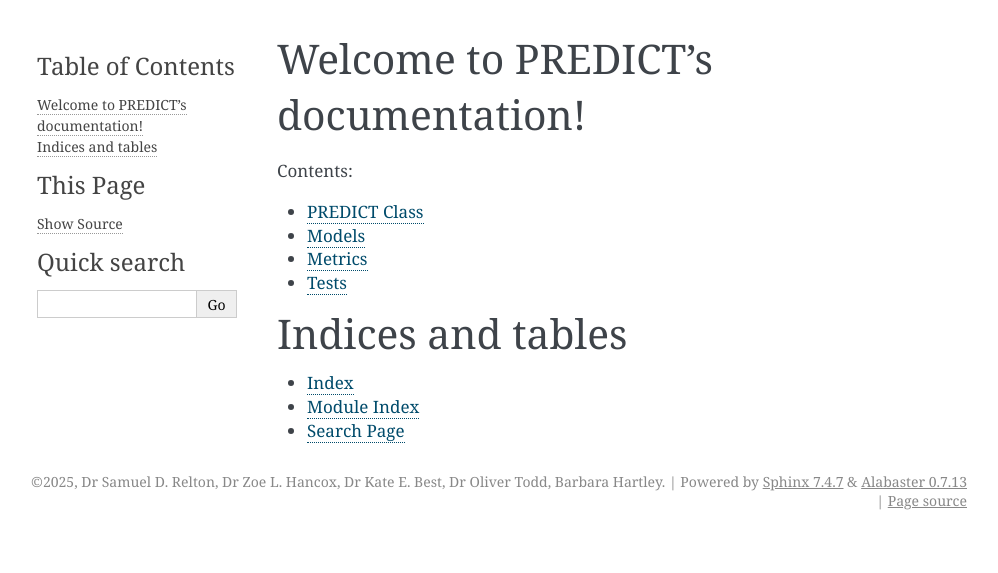
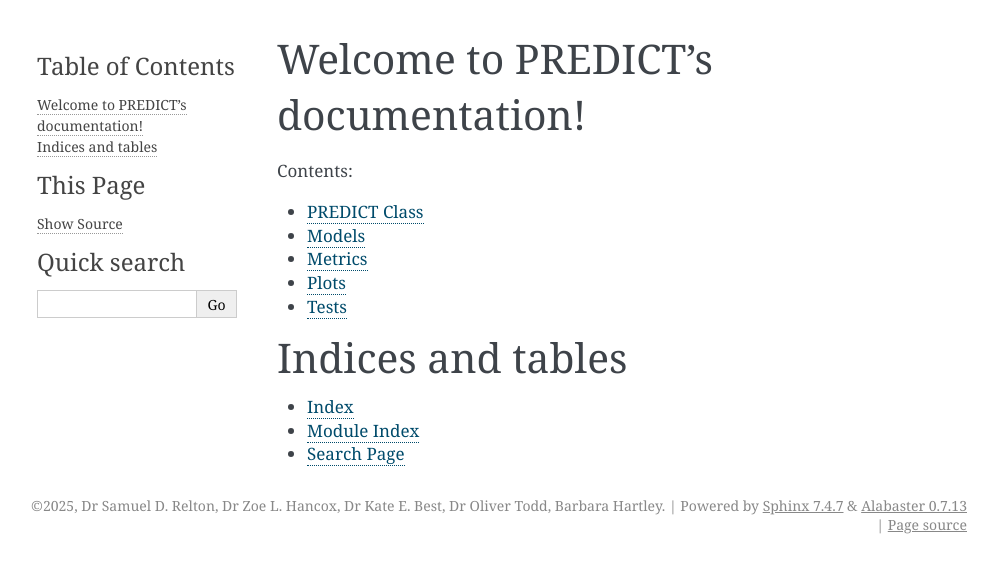
Before and after one commit to sdrelton/PREDICT, a Sphinx documentation site: the page built from docs/index.rst, in a window 1280 px wide. Shown: the top 573 px of the page, without its empty margins (143-1141 px from the left). Built offline with Sphinx 7.4.7, drawn with Linux system fonts in a browser that asks for light colours.

Commit message:
Add Plots file to documentation website

```diff
--- /dev/null
+++ b/docs/Plots.rst
@@ -0,0 +1,6 @@
+Plots
+=======
+
+.. automodule:: PREDICT.Plots
+   :members:
+   :show-inheritance:
--- a/docs/index.rst
+++ b/docs/index.rst
@@ -13,6 +13,7 @@ Welcome to PREDICT's documentation!
    PREDICT
    Models
    Metrics
+   Plots
    Tests
 
 Indices and tables
```
